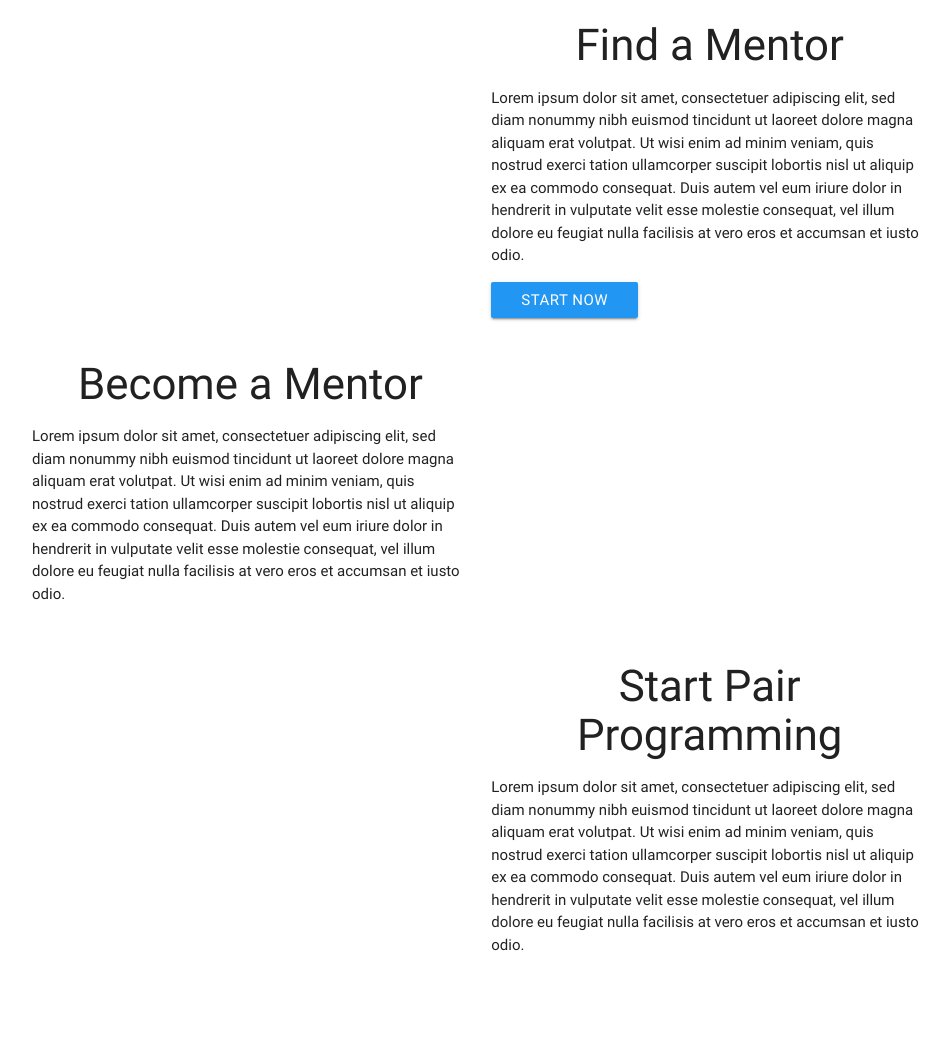
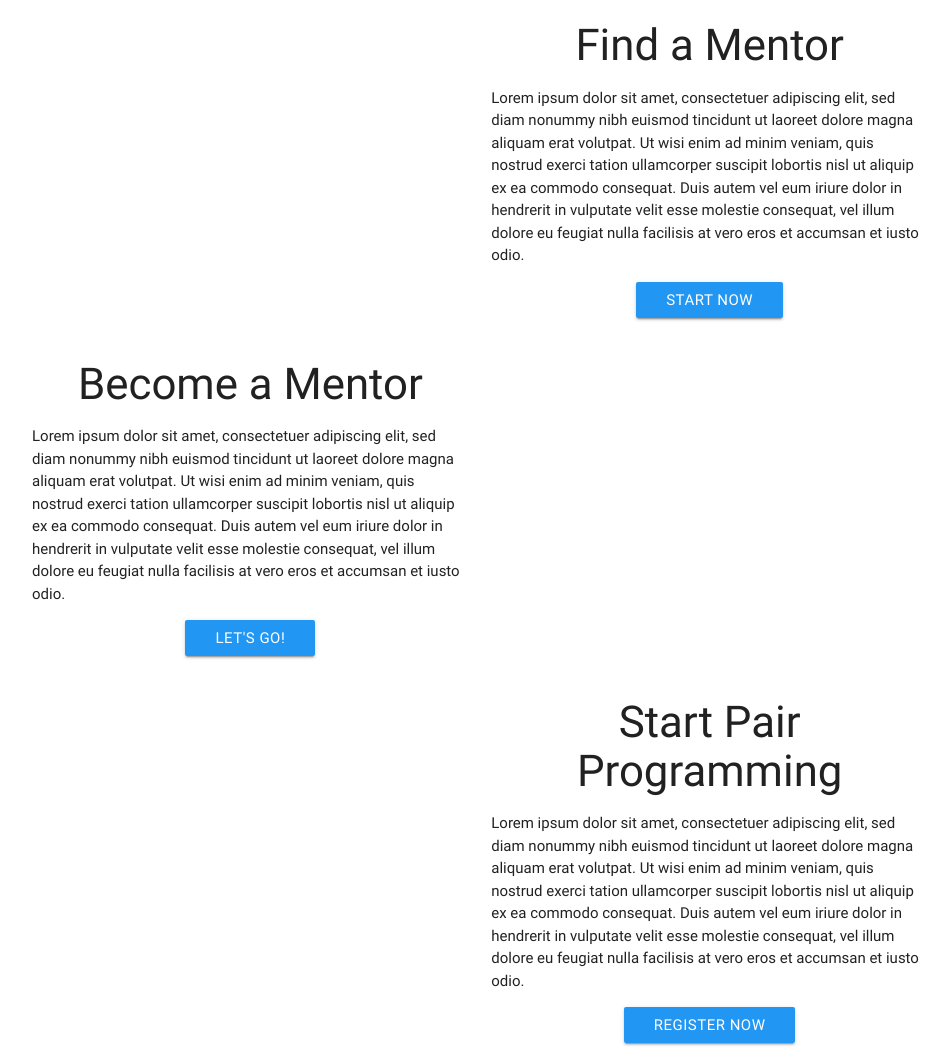
Before and after one commit to isaacwoodruff/codetogether, a Flask app: page / in a window 1280 px wide. Shown: the part 262-1325 px from the top of the page, without its empty margins (160-1110 px from the left). Before the commit the page ends 1213 px from the top, so only its background shows below. Run offline with Flask 2, Linux system fonts and the light colour scheme; some libraries are stand-ins or nearby versions.

Commit message:
Added buttons, updated styling

```diff
--- a/templates/index.html
+++ b/templates/index.html
@@ -9,9 +9,9 @@
     <div class="col s6">
         <img src="">
     </div>
-    <div class="col s6">
-        <h3 class="center">Find a Mentor</h3>
-        <p>Lorem ipsum dolor sit amet, consectetuer adipiscing elit,
+    <div class="col s6 center-align">
+        <h3>Find a Mentor</h3>
+        <p class="left-align">Lorem ipsum dolor sit amet, consectetuer adipiscing elit,
         sed diam nonummy nibh euismod tincidunt ut laoreet dolore
         magna aliquam erat volutpat. Ut wisi enim ad minim veniam,
         quis nostrud exerci tation ullamcorper suscipit lobortis nisl
@@ -24,9 +24,9 @@
 </div>
 
 <div class="row">
-    <div class="col s6">
+    <div class="col s6 center-align">
         <h3 class="center">Become a Mentor</h3>
-        <p>Lorem ipsum dolor sit amet, consectetuer adipiscing elit,
+        <p class="left-align">Lorem ipsum dolor sit amet, consectetuer adipiscing elit,
         sed diam nonummy nibh euismod tincidunt ut laoreet dolore
         magna aliquam erat volutpat. Ut wisi enim ad minim veniam,
         quis nostrud exerci tation ullamcorper suscipit lobortis nisl
@@ -34,6 +34,7 @@
         dolor in hendrerit in vulputate velit esse molestie consequat,
         vel illum dolore eu feugiat nulla facilisis at vero eros et
         accumsan et iusto odio.</p>
+        <a href="#" class="btn btn_small blue">Let's Go!</a>
     </div>
     <div class="col s6">
         <img src="">
@@ -44,9 +45,9 @@
     <div class="col s6">
         <img src="">
     </div>
-    <div class="col s6">
+    <div class="col s6 center-align">
         <h3 class="center">Start Pair Programming</h3>
-        <p>Lorem ipsum dolor sit amet, consectetuer adipiscing elit,
+        <p class="left-align">Lorem ipsum dolor sit amet, consectetuer adipiscing elit,
         sed diam nonummy nibh euismod tincidunt ut laoreet dolore
         magna aliquam erat volutpat. Ut wisi enim ad minim veniam,
         quis nostrud exerci tation ullamcorper suscipit lobortis nisl
@@ -54,6 +55,7 @@
         dolor in hendrerit in vulputate velit esse molestie consequat,
         vel illum dolore eu feugiat nulla facilisis at vero eros et
         accumsan et iusto odio.</p>
+        <a href="#" class="btn btn_small blue">Register Now</a>
     </div>
 </div>
 
```
